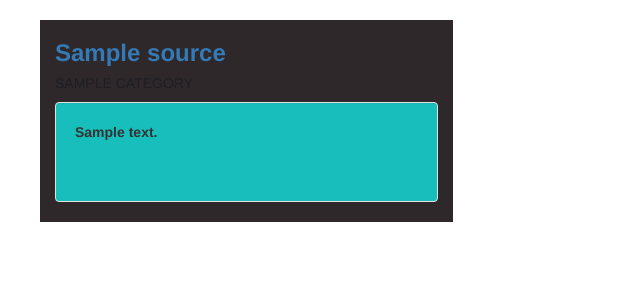
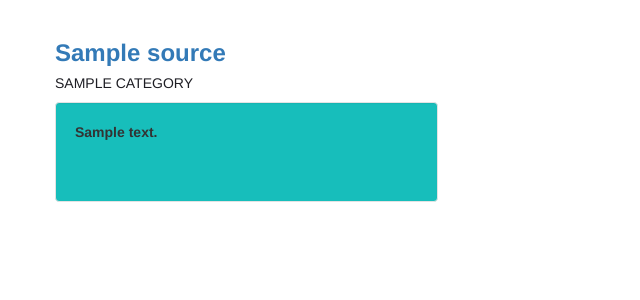
Before and after one commit to MaratahNjoroge/News, a Flask app: template app/templates/index.html in a window 1280 px wide. Shown: the part 52-352 px from the top of the page, without its empty margins (0-640 px from the left). Run offline with Flask 2, Linux system fonts and the light colour scheme; the template is opened without the code that fills it: most values are stand-ins (such as "Sample title", 1, 10 or a date in 2020); some libraries are stand-ins or nearby versions.

Commit message:
change background color of the page layout.

```diff
--- a/app/templates/macros.html
+++ b/app/templates/macros.html
@@ -2,7 +2,7 @@
 {% macro displaySourcesList(sources) %}
         {% for source in sources %}
         <div class="overlay" >
-          <div class="col-xs-12 col-sm-12 col-md-4 col-lg-4 col-xl-4" style="background-color: #2E282A;">
+          <div class="col-xs-12 col-sm-12 col-md-4 col-lg-4 col-xl-4" style="background-color: #FFFFFF;">
             <a href='/articles/{{source.id}}'>
               <h3 style="font-weight:bold">{{ source.name}}</h3>
             </a>
@@ -23,8 +23,8 @@
     {% for article in article_list %}
     <!-- print source here -->
     <div class="overlay">
-      <div class="col-xs-12 col-sm-12 col-md-4 col-lg-4 col-xl-4" style="background-color: #2E282A;">
-              <li class="well" style="list-style:none;background-color:#CD5334;">
+      <div class="col-xs-12 col-sm-12 col-md-4 col-lg-4 col-xl-4" style="background-color: #FFFFFF;">
+              <li class="well" style="list-style:none;background-color:#17BEBB;">
                   <a href="{{article.url}}"style="text-decoration:none;">
                     <h3 style="font-size:16px;color:#FFFFFF">
                         {{article.title}}
```
